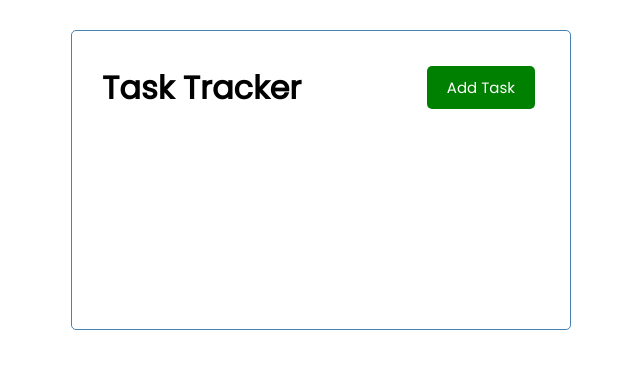
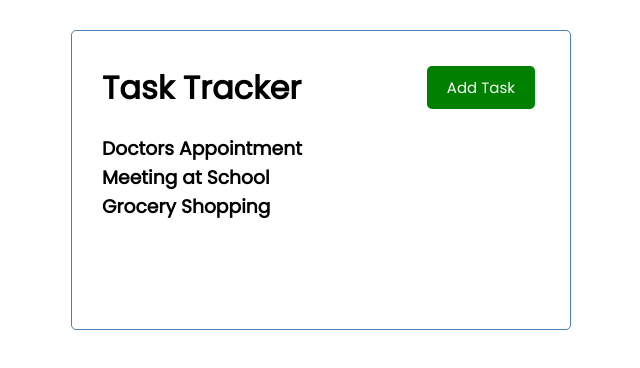
Before and after one commit to vicdubbeld/vue-task-tracker, a Vue app in the folder vue-crash-2021/: page / in a window 1280 px wide. Shown: the top 368 px of the page, without its empty margins (319-959 px from the left). Built offline with nearby package versions, Linux system fonts and the light colour scheme.

Commit message:
Tasks and Task components added with dummy data

```diff
--- a/vue-crash-2021/src/App.vue
+++ b/vue-crash-2021/src/App.vue
@@ -1,15 +1,45 @@
 <template>
 <div class="container">
   <Header title="Task Tracker" />
+  <Tasks :tasks="tasks" />
   </div>
 </template>
 
 <script>
 import Header from './components/Header'
+import Tasks from './components/Tasks'
 export default {
   name: 'App',
   components: {
-    Header
+    Header,
+    Tasks
+  },
+  data () {
+    return {
+      tasks: []
+    }
+  },
+  created() {
+    this.tasks = [
+      {
+      id: 1,
+      text: 'Doctors Appointment',
+      day: 'March 1st at 2:30pm',
+      reminder: true
+      },
+            {
+      id: 2,
+      text: 'Meeting at School',
+      day: 'March 3rd at 1:30pm',
+      reminder: true
+      },
+            {
+      id: 3,
+      text: 'Grocery Shopping',
+      day: 'March 4th at 4:00pm',
+      reminder: false
+      },
+    ]
   }
 }
 </script>
--- a/vue-crash-2021/src/components/Button.vue
+++ b/vue-crash-2021/src/components/Button.vue
@@ -1,5 +1,5 @@
 <template>
-    <button :style="{ background: color }" class='btn'>{{text}}</button>
+    <button @click="onClick()" :style="{ background: color }" class='btn'>{{text}}</button>
 </template>
 
 <script>
@@ -9,6 +9,11 @@ export default {
     props: {
         text: String,
         color: String
+    },
+    methods : {
+        onClick() {
+            console.log('click')
+        }
     }
 }
 </script>
--- /dev/null
+++ b/vue-crash-2021/src/components/Task.vue
@@ -0,0 +1,12 @@
+<template>
+    <h3>{{task.text}}</h3>
+</template>
+
+<script>
+export default {
+    name: 'Task',
+    props: {
+        task: Object
+    }
+}
+</script>
--- /dev/null
+++ b/vue-crash-2021/src/components/Tasks.vue
@@ -0,0 +1,19 @@
+<template>
+    <div :key="task.id" v-for="task in tasks">
+        <Task :task="task" />
+    </div>
+</template>
+
+<script>
+import Task from './Task'
+
+export default {
+    name: 'Tasks',
+    props: {
+        tasks: Array
+    },
+    components: {
+        Task
+    }
+}
+</script>
```
